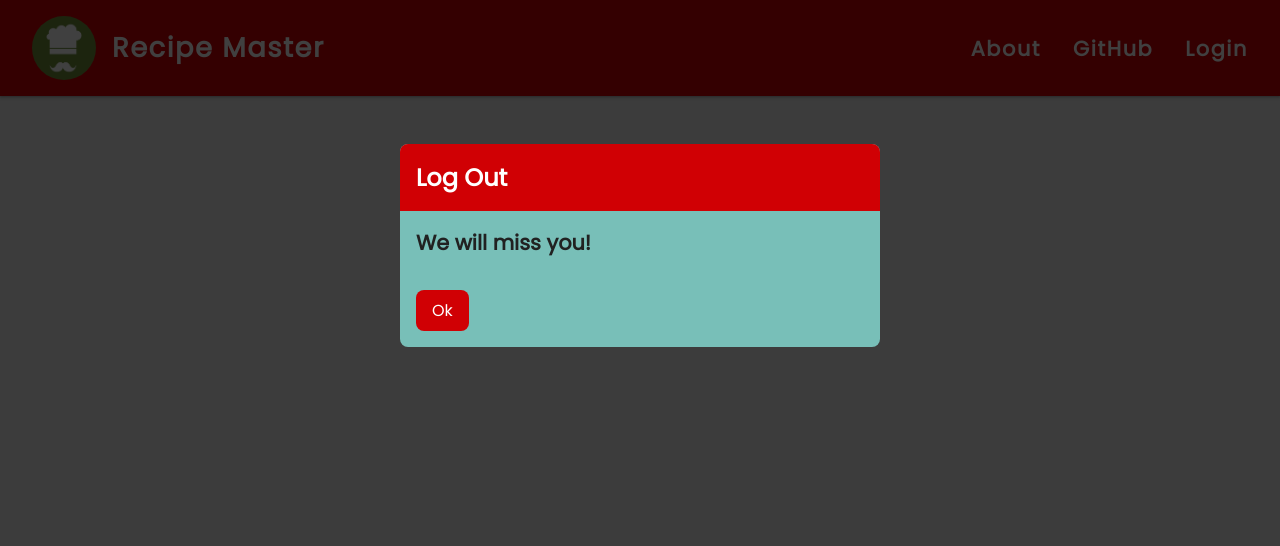
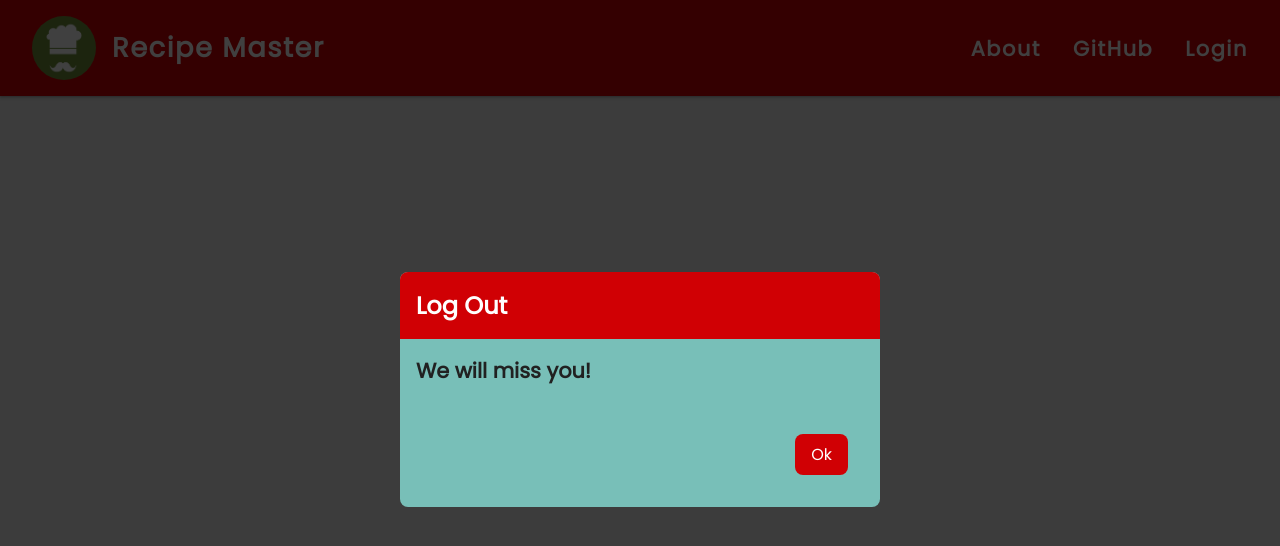
Before and after one commit to erol1098/recipe-app-react, a React (Create React App) app: page /goodbye in a window 1280 px wide. Shown: the top 546 px of the page. Built offline with nearby package versions, Linux system fonts and the light colour scheme.

Commit message:
Styling Issues

```diff
--- a/src/components/UI/Card/Card.styled.jsx
+++ b/src/components/UI/Card/Card.styled.jsx
@@ -19,8 +19,8 @@ const StyledSection = styled.section`
     height: 30%;
   }
   &:hover {
-    box-shadow: rgb(204, 219, 232) 3px 3px 6px 0px inset,
-      rgba(255, 255, 255, 0.5) -3px -3px 6px 1px inset;
+    box-shadow: rgba(0, 0, 0, 0.12) 0px 1px 3px inset,
+      rgba(0, 0, 0, 0.24) 0px 1px 2px inset;
   }
   & img {
     width: 100%;
@@ -38,9 +38,9 @@ const StyledSection = styled.section`
   @media (max-width: ${({ theme }) => theme.screen.sm}) {
     width: 20rem;
     height: 27rem;
-    padding: 2rem 0;
     & > h2 {
       height: auto;
+      padding: 0 0.5rem;
     }
   }
 `;
--- a/src/components/UI/Modal/Modal.jsx
+++ b/src/components/UI/Modal/Modal.jsx
@@ -11,10 +11,11 @@ const Modal = (props) => {
         <div className="content">
           <p>{props.message.replace("_", " ")}</p>
         </div>
-
-        <button type="button" onClick={props.onConfirm}>
-          Ok
-        </button>
+        <div className="actions">
+          <button type="button" onClick={props.onConfirm}>
+            Ok
+          </button>
+        </div>
       </StyledModal>
     </>
   );
--- a/src/components/UI/Modal/Modal.styled.jsx
+++ b/src/components/UI/Modal/Modal.styled.jsx
@@ -2,13 +2,8 @@ import styled from "styled-components";
 
 const StyledModal = styled.div`
   /* ... */
-
-  /* position: fixed;
-  top: 30vh;
-  left: 35%;
-  width: 25%; */
   position: relative;
-  top: 3rem;
+  top: 22vh;
   left: 0;
   max-width: 30rem;
   z-index: 100;
@@ -31,11 +26,13 @@ const StyledModal = styled.div`
     padding: 1rem;
     font-size: 1.3rem;
   }
-
   & .actions {
     padding: 1rem;
     display: flex;
     justify-content: flex-end;
+    @media (max-width: ${({ theme }) => theme.screen.sm}) {
+      justify-content: center;
+    }
   }
   & button {
     color: #fff;
--- a/src/pages/Details/Details.styled.jsx
+++ b/src/pages/Details/Details.styled.jsx
@@ -67,6 +67,7 @@ export const Header = styled.header`
     font-size: 2rem;
     @media (max-width: ${({ theme }) => theme.screen.sm}) {
       font-size: 1.4rem;
+      padding: 0 0.7rem;
     }
   }
 `;
--- a/src/pages/Home/Container.styled.jsx
+++ b/src/pages/Home/Container.styled.jsx
@@ -6,7 +6,7 @@ const StyledMain = styled.main`
   flex-wrap: wrap;
   justify-content: center;
   gap: 2rem;
-  padding: 1rem;
+  padding: 1rem 2rem;
   background-color: ${({ theme }) => theme.colors.accentColor};
 `;
 export const Image = styled.img`
@@ -17,14 +17,12 @@ export const Image = styled.img`
     display: none;
   }
 `;
-
 export const Content = styled.p`
   text-align: center;
   font-size: 2rem;
-  margin-top: 2rem;
-  margin: auto;
+  margin: 2rem auto;
   @media (max-width: ${({ theme }) => theme.screen.sm}) {
-    font-size: 1rem;
+    font-size: 1.2rem;
   }
 `;
 export default StyledMain;
```
